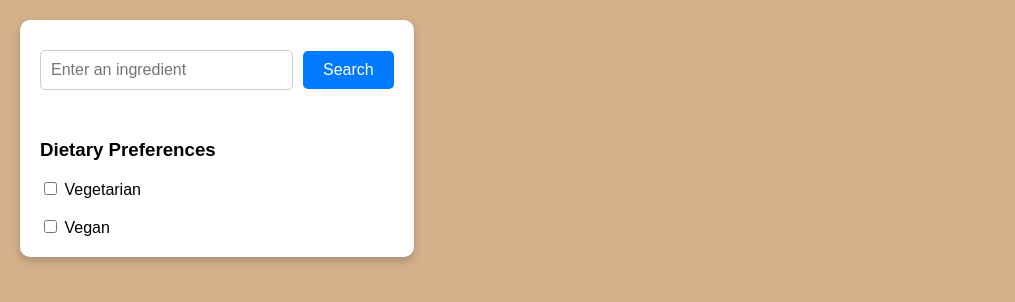
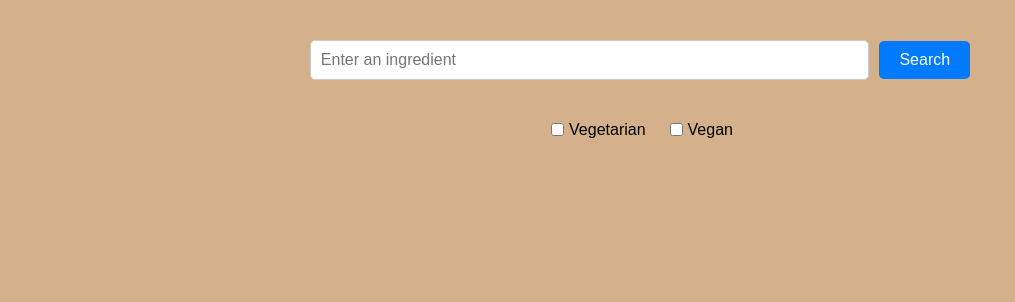
Before and after one commit to KJ4277/Recipe-CS-Coursework, a PHP site: page /main_page.php in a window 1280 px wide. Shown: the top 302 px of the page, without its empty margins (0-1015 px from the left). Run offline with PHP 8.4, Linux system fonts and the light colour scheme.

Commit message:
Update main_page.php

```diff
--- a/recipe_website/main_page.php
+++ b/recipe_website/main_page.php
@@ -3,7 +3,7 @@
 <head>
     <meta charset="UTF-8">
     <meta name="viewport" content="width=device-width, initial-scale=1.0">
-    <title>Filter Meals</title>
+    <title>Meal Finder</title>
     <style>
         body {
             font-family: Arial, sans-serif;
@@ -11,39 +11,20 @@
             padding: 0;
             background-color: #d4b18b;
             display: flex;
-            justify-content: flex-start;
-        }
-
-        /* Container for layout (search bar on left, meals on right) */
-        .container {
-            display: flex;
-            justify-content: space-between;
-            width: 100%;
-        }
-
-        /* Left side (search bar and filters) */
-        .filters-container {
-            width: 30%;
-            padding: 20px;
-            background-color: white;
-            box-shadow: 0 4px 8px rgba(0, 0, 0, 0.2);
-            border-radius: 10px;
-            margin: 20px;
-            display: flex;
             flex-direction: column;
-            justify-content: flex-start;
+            align-items: center;
         }
 
         .search-container {
             display: flex;
+            justify-content: center;
             align-items: center;
-            justify-content: space-between;
-            height: 60px;
-            margin-bottom: 20px;
+            margin: 40px;
+            width: 60%;
         }
 
         .search-container input[type="text"] {
-            width: 80%;
+            width: 70%;
             padding: 10px;
             margin-right: 10px;
             border: 1px solid #ccc;
@@ -65,76 +46,120 @@
             background-color: #0056b3;
         }
 
+        .filters-container {
+            display: flex;
+            justify-content: center;
+            gap: 20px;
+            margin-bottom: 20px;
+        }
+
+        .filters-container label {
+            font-size: 1rem;
+            display: flex;
+            align-items: center;
+        }
+
+        .filters-container input[type="checkbox"] {
+            margin-right: 5px;
+        }
+
         .meals-container {
-            display: grid;
-            grid-template-columns: repeat(auto-fit, minmax(300px, 1fr));
+            width: 60%;
+            display: flex;
+            flex-direction: column;
+            align-items: center;
             gap: 20px;
-            padding: 20px;
-            width: 65%;
-            margin: 20px;
         }
 
         .meal-card {
             background-color: white;
+            width: 100%;
             border-radius: 10px;
             box-shadow: 0 4px 8px rgba(0, 0, 0, 0.2);
             overflow: hidden;
-            text-align: center;
             padding: 20px;
+            display: flex;
+            flex-direction: column;
+        }
+
+        .meal-card .meal-header {
+            display: flex;
+            flex-direction: row;
+            align-items: center;
+            gap: 20px;
         }
 
         .meal-card img {
-            width: 100%;
-            height: 200px;
+            width: 150px;  /* Fixed image size */
+            height: 150px; /* Ensure all images are the same size */
             object-fit: cover;
+            border-radius: 10px;
+        }
+
+        .meal-card .meal-details {
+            display: flex;
+            flex-direction: column;
+            justify-content: flex-start;
+            width: 60%;
         }
 
         .meal-card h2 {
-            font-size: 1.2rem;
-            margin: 10px 0;
+            margin-top: 0;
+            font-size: 1.5rem;
         }
 
-        .meal-card button {
+        .meal-card p {
+            margin: 5px 0;
+        }
+
+        ol {
+            padding-left: 20px;
+        }
+
+        .instructions {
+            display: none;
             margin-top: 10px;
-            padding: 8px 12px;
+        }
+        .toggle-instructions-btn {
+            margin-top: 10px;
+            padding: 6px 10px;
             background-color: #007bff;
             color: white;
             border: none;
             border-radius: 5px;
             cursor: pointer;
             font-size: 0.9rem;
+            width: 200px;
+            height: 35px;
+            text-align: center;
+            display: inline-flex; /* Inline-flex for aligning text horizontally */
+            justify-content: center; /* Center the text horizontally */
+            align-items: center; /* Vertically center the text */
+            gap: 5px; /* Space between "Show" and "Instructions" */
         }
 
-        .meal-card button:hover {
+        .toggle-instructions-btn:hover {
             background-color: #0056b3;
         }
 
-        .meal-details {
-            text-align: left;
-            display: none;
-        }
+
     </style>
 </head>
 <body>
-    <div class="container">
-        <!-- Filters and search bar on the left -->
-        <div class="filters-container">
+    <!-- Search bar -->
     <div class="search-container">
         <input type="text" id="userInput" name="userInput" placeholder="Enter an ingredient" />
         <input type="submit" onclick="fetchFilterMeal();" value="Search" />
     </div>
-            <h3>Dietary Preferences</h3>
-            <label>
-                <input type="checkbox" id="vegetarianFilter"> Vegetarian
-            </label><br>
-            <label>
-                <input type="checkbox" id="veganFilter"> Vegan
-            </label>
+
+    <!-- Filter options -->
+    <div class="filters-container">
+        <label><input type="checkbox" id="vegetarianFilter"> Vegetarian</label>
+        <label><input type="checkbox" id="veganFilter"> Vegan</label>
     </div>
 
-        <!-- Meals on the right side -->
+    <!-- Meals display area -->
     <div id="mealsContainer" class="meals-container"></div>
-    </div>
 
     <script>
         const mealsContainer = document.getElementById('mealsContainer');
@@ -162,18 +187,17 @@
 
                         Promise.all(promises)
                             .then(mealsData => {
-                                const filteredMeals = mealsData
-                                    .map(mealData => mealData.meals[0])
-                                    .filter(meal => {
-                                        if (vegetarianChecked && meal.strCategory !== 'Vegetarian') return false;
-                                        if (veganChecked && !isVegan(meal)) return false;
+                                const filteredMeals = mealsData.filter(mealData => {
+                                    const meal = mealData.meals[0];
+                                    if (vegetarianChecked && !meal.strTags?.includes('Vegetarian')) return false;
+                                    if (veganChecked && !meal.strTags?.includes('Vegan')) return false;
                                     return true;
                                 });
 
-                                if (filteredMeals.length) {
-                                    filteredMeals.forEach(displayMealCard);
+                                if (filteredMeals.length > 0) {
+                                    filteredMeals.forEach(mealData => displayMealCard(mealData.meals[0]));
                                 } else {
-                                    mealsContainer.innerHTML = '<p>No meals match the selected filters.</p>';
+                                    mealsContainer.innerHTML = '<p>No meals found for the selected filters.</p>';
                                 }
                             });
                     } else {
@@ -186,61 +210,59 @@
                 });
         }
 
-        function isVegan(meal) {
-            const nonVeganIngredients = ['Beef', 'Chicken', 'Pork', 'Fish', 'Cheese', 'Milk', 'Egg', 'Butter', 'Honey'];
-            for (let i = 1; i <= 20; i++) {
-                const ingredient = meal[`strIngredient${i}`];
-                if (ingredient && nonVeganIngredients.some(item => ingredient.includes(item))) {
-                    return false;
-                }
-            }
-            return true;
-        }
-
         function displayMealCard(meal) {
             const mealCard = document.createElement('div');
             mealCard.classList.add('meal-card');
 
+            const ingredients = getIngredients(meal);
+
             mealCard.innerHTML = `
+                <div class="meal-header">
                     <img src="${meal.strMealThumb}" alt="${meal.strMeal}">
+                    <div class="meal-details">
                         <h2>${meal.strMeal}</h2>
                         <p><strong>Category:</strong> ${meal.strCategory}</p>
                         <p><strong>Area:</strong> ${meal.strArea}</p>
-                <button onclick="fetchMealDetails(${meal.idMeal}, this)">View Details</button>
-                <div class="meal-details"></div>
+                        <p><strong>Ingredients:</strong> ${ingredients.join(', ')}</p>
+                    </div>
+                </div>
+                <div class="instructions">
+                    <p><strong>Instructions:</strong></p>
+                    <ol>${formatInstructions(meal.strInstructions)}</ol>
+                </div>
+                <button class="toggle-instructions-btn" onclick="toggleInstructions(this)">Show Instructions</button>
             `;
 
             mealsContainer.appendChild(mealCard);
         }
 
-        function fetchMealDetails(idMeal, button) {
-            const detailsDiv = button.nextElementSibling;
-
-            if (detailsDiv.style.display === 'block') {
-                detailsDiv.style.display = 'none';
-                button.textContent = 'View Details';
-                return;
+        function getIngredients(meal) {
+            const ingredients = [];
+            for (let i = 1; i <= 20; i++) {
+                const ingredient = meal[`strIngredient${i}`];
+                const measure = meal[`strMeasure${i}`];
+                if (ingredient && ingredient.trim() !== '') {
+                    ingredients.push(`${measure.trim()} ${ingredient.trim()}`);
+                }
+            }
+            return ingredients;
         }
 
-            fetch(`https://www.themealdb.com/api/json/v1/1/lookup.php?i=${idMeal}`)
-                .then(response => response.json())
-                .then(data => {
-                    const mealDetails = data.meals[0];
-                    const instructions = mealDetails.strInstructions.split(/(?<=\.)\s+/)
+        function formatInstructions(instructions) {
+            return instructions.split(/(?<=\.)\s+/)
                 .map(step => `<li>${step.trim()}</li>`)
                 .join('');
+        }
 
-                    detailsDiv.innerHTML = `
-                        <p><strong>Instructions:</strong></p>
-                        <ol>${instructions}</ol>
-                    `;
-                    detailsDiv.style.display = 'block';
-                    button.textContent = 'Hide Details';
-                })
-                .catch(error => {
-                    console.error('Error fetching meal details:', error);
-                    alert('Sorry, there was an error fetching the meal details.');
-                });
+        function toggleInstructions(button) {
+            const instructionsDiv = button.previousElementSibling;
+            if (instructionsDiv.style.display === 'block') {
+                instructionsDiv.style.display = 'none';
+                button.textContent = 'Show Instructions';
+            } else {
+                instructionsDiv.style.display = 'block';
+                button.textContent = 'Hide Instructions';
+            }
         }
     </script>
 </body>
```
Lines whose indentation alone changed are shown as unchanged.
